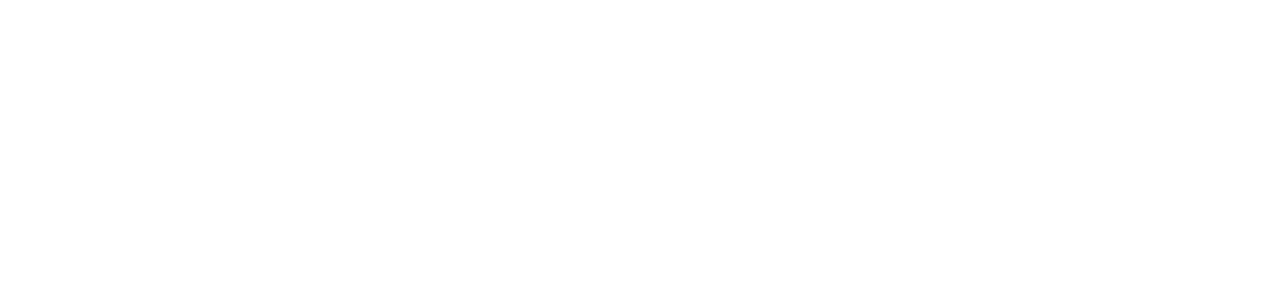
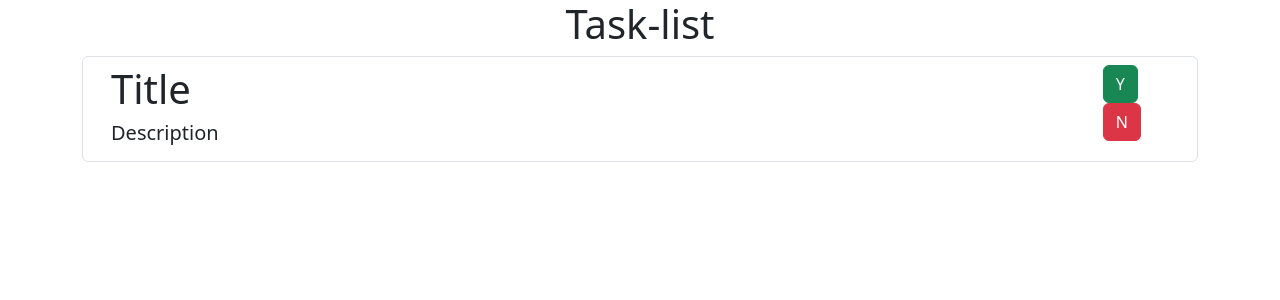
Before and after one commit to catalindanis/React-Projects, a React (Vite) app in the folder to-do-app/: page / in a window 1280 px wide. Shown: the top 300 px of the page. Built offline with nearby package versions, Linux system fonts and the light colour scheme.

Commit message:
Started designing task component

```diff
--- a/to-do-app/package.json
+++ b/to-do-app/package.json
@@ -22,6 +22,7 @@
     "eslint-plugin-react": "^7.32.2",
     "eslint-plugin-react-hooks": "^4.6.0",
     "eslint-plugin-react-refresh": "^0.4.3",
+    "prettier": "3.0.3",
     "vite": "^4.4.5"
   }
 }
--- a/to-do-app/src/App.jsx
+++ b/to-do-app/src/App.jsx
@@ -1,14 +1,21 @@
-import { useState } from 'react'
-import reactLogo from './assets/react.svg'
-import viteLogo from '/vite.svg'
+import { useState } from "react";
+import reactLogo from "./assets/react.svg";
+import viteLogo from "/vite.svg";
+import Task from "./Components/Task";
 
 function App() {
-
   return (
     <>
-
+      <div clasName="container-fluid">
+        <div className="container m-auto">
+          <div className="text-center"><h1>Task-list</h1></div>
+          <ul class="list-group">
+            <li class="list-group-item custom-item"><Task></Task></li>
+          </ul>
+        </div>
+      </div>
     </>
-  )
+  );
 }
 
-export default App
+export default App;
--- /dev/null
+++ b/to-do-app/src/Components/Task.jsx
@@ -0,0 +1,24 @@
+function Task() {
+  return (
+    <>
+      <div className="container">
+        <div class="row">
+          <div class="col-11">
+            <h1>Title</h1>
+            <h5>Description</h5>
+          </div>
+          <div class="col-1">
+            <button type="button" className="btn btn-success">
+              Y
+            </button>
+            <button type="button" className="btn btn-danger">
+              N
+            </button>
+          </div>
+        </div>
+      </div>
+    </>
+  );
+}
+
+export default Task;
--- a/to-do-app/src/main.jsx
+++ b/to-do-app/src/main.jsx
@@ -2,6 +2,7 @@
 import ReactDOM from 'react-dom/client'
 import App from './App.jsx'
 import 'bootstrap/dist/css/bootstrap.css'
+import './App.css'
 
 ReactDOM.createRoot(document.getElementById('root')).render(
   <React.StrictMode>
```
Also changed, not shown: 1 other file (tests, documents, lock files or other folders).
